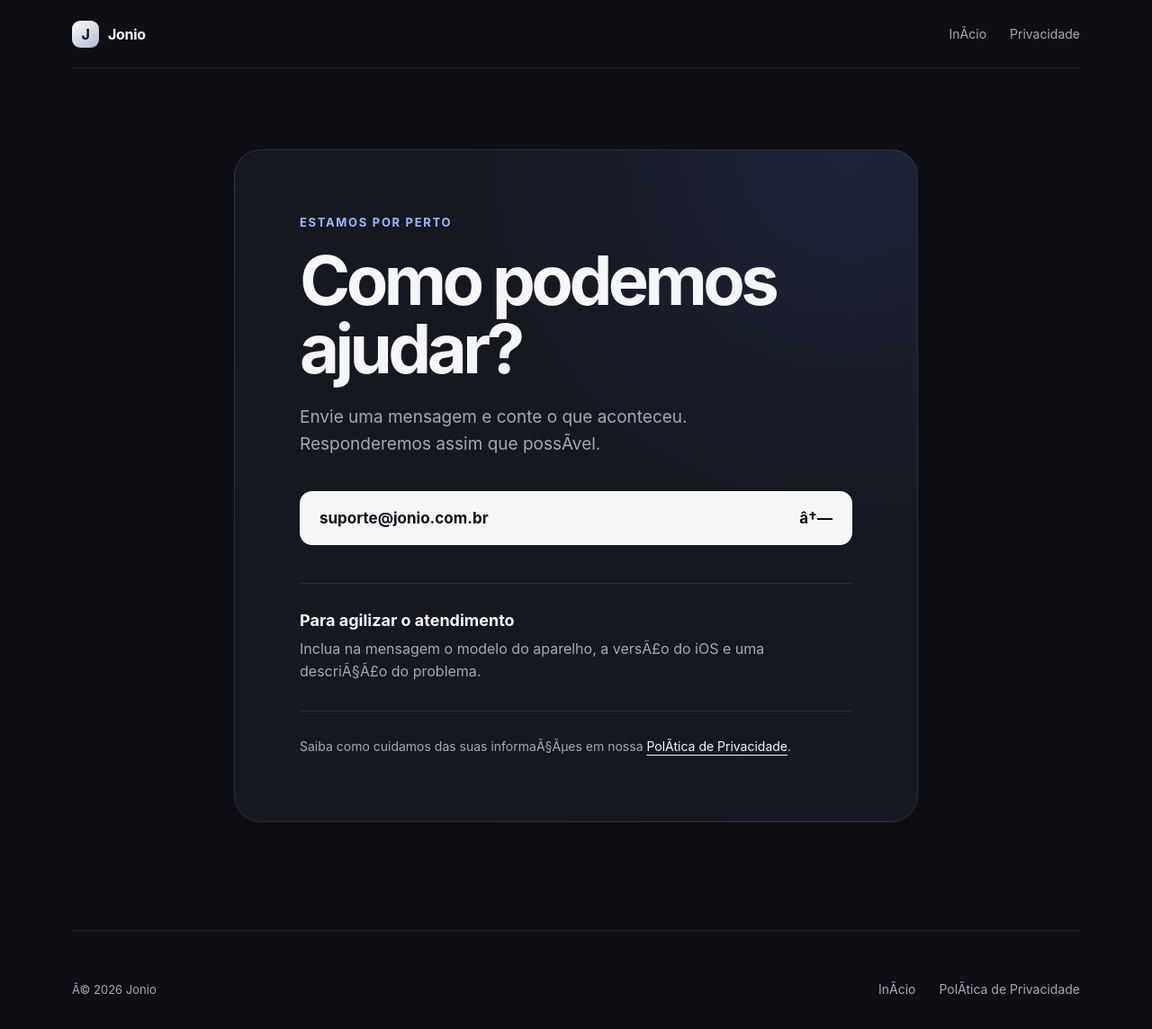
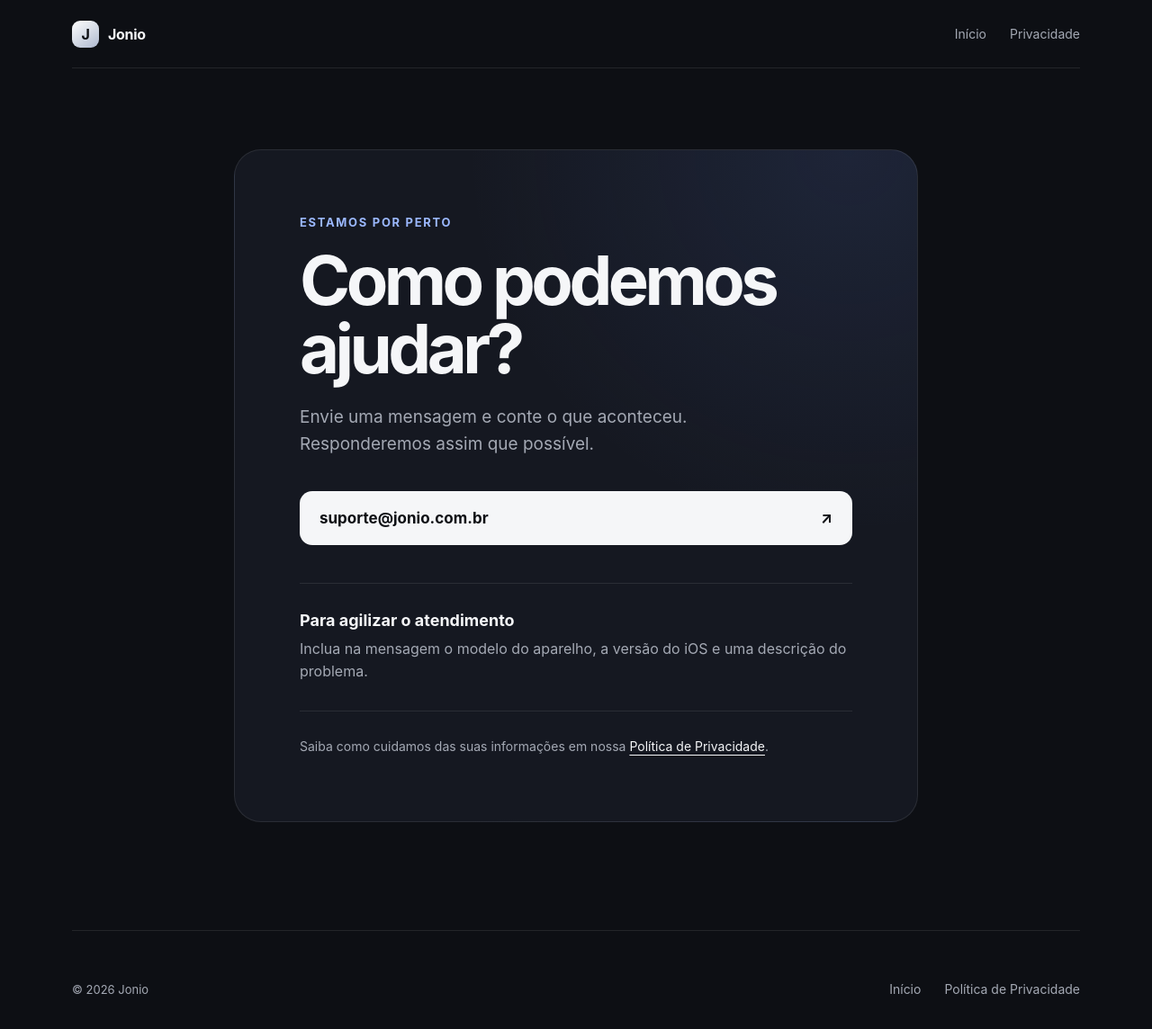
Before and after one commit to KleitonFilhinho/jonio, a plain HTML site: page support.html in a window 1280 px wide. Shown: the whole page at 90% size. Drawn offline with Linux system fonts and the light colour scheme.

Commit message:
Corrigir codificação UTF-8 em support.html

```diff
--- a/support.html
+++ b/support.html
@@ -5,28 +5,28 @@
   <meta name="viewport" content="width=device-width, initial-scale=1">
   <meta name="theme-color" content="#0d0f14">
   <meta name="description" content="Suporte para o aplicativo Jonio.">
-  <title>Suporte â€” Jonio</title>
+  <title>Suporte — Jonio</title>
   <link rel="stylesheet" href="styles.css">
 </head>
 <body>
-  <a class="skip-link" href="#conteudo">Ir para o conteÃºdo</a>
+  <a class="skip-link" href="#conteudo">Ir para o conteúdo</a>
   <header class="site-header">
-    <a class="brand" href="index.html" aria-label="Jonio â€” pÃ¡gina inicial"><span class="brand-mark" aria-hidden="true">J</span><img class="brand-logo" src="assets/logo.png" alt="" onload="this.previousElementSibling.hidden=true" onerror="this.hidden=true"><span>Jonio</span></a>
-    <nav aria-label="NavegaÃ§Ã£o principal"><a href="index.html">InÃ­cio</a><a href="privacy.html">Privacidade</a></nav>
+    <a class="brand" href="index.html" aria-label="Jonio — página inicial"><span class="brand-mark" aria-hidden="true">J</span><img class="brand-logo" src="assets/logo.png" alt="" onload="this.previousElementSibling.hidden=true" onerror="this.hidden=true"><span>Jonio</span></a>
+    <nav aria-label="Navegação principal"><a href="index.html">Início</a><a href="privacy.html">Privacidade</a></nav>
   </header>
   <main id="conteudo" class="support-page">
     <section class="support-card">
       <p class="eyebrow">Estamos por perto</p>
       <h1>Como podemos ajudar?</h1>
-      <p class="support-lead">Envie uma mensagem e conte o que aconteceu. Responderemos assim que possÃ­vel.</p>
-      <a class="email-button" href="mailto:suporte@jonio.com.br">suporte@jonio.com.br <span aria-hidden="true">â†—</span></a>
+      <p class="support-lead">Envie uma mensagem e conte o que aconteceu. Responderemos assim que possível.</p>
+      <a class="email-button" href="mailto:suporte@jonio.com.br">suporte@jonio.com.br <span aria-hidden="true">↗</span></a>
       <div class="support-tip">
         <h2>Para agilizar o atendimento</h2>
-        <p>Inclua na mensagem o modelo do aparelho, a versÃ£o do iOS e uma descriÃ§Ã£o do problema.</p>
+        <p>Inclua na mensagem o modelo do aparelho, a versão do iOS e uma descrição do problema.</p>
       </div>
-      <p class="privacy-note">Saiba como cuidamos das suas informaÃ§Ãµes em nossa <a href="privacy.html">PolÃ­tica de Privacidade</a>.</p>
+      <p class="privacy-note">Saiba como cuidamos das suas informações em nossa <a href="privacy.html">Política de Privacidade</a>.</p>
     </section>
   </main>
-  <footer class="site-footer"><p>Â© 2026 Jonio</p><div><a href="index.html">InÃ­cio</a><a href="privacy.html">PolÃ­tica de Privacidade</a></div></footer>
+  <footer class="site-footer"><p>© 2026 Jonio</p><div><a href="index.html">Início</a><a href="privacy.html">Política de Privacidade</a></div></footer>
 </body>
 </html>
```
